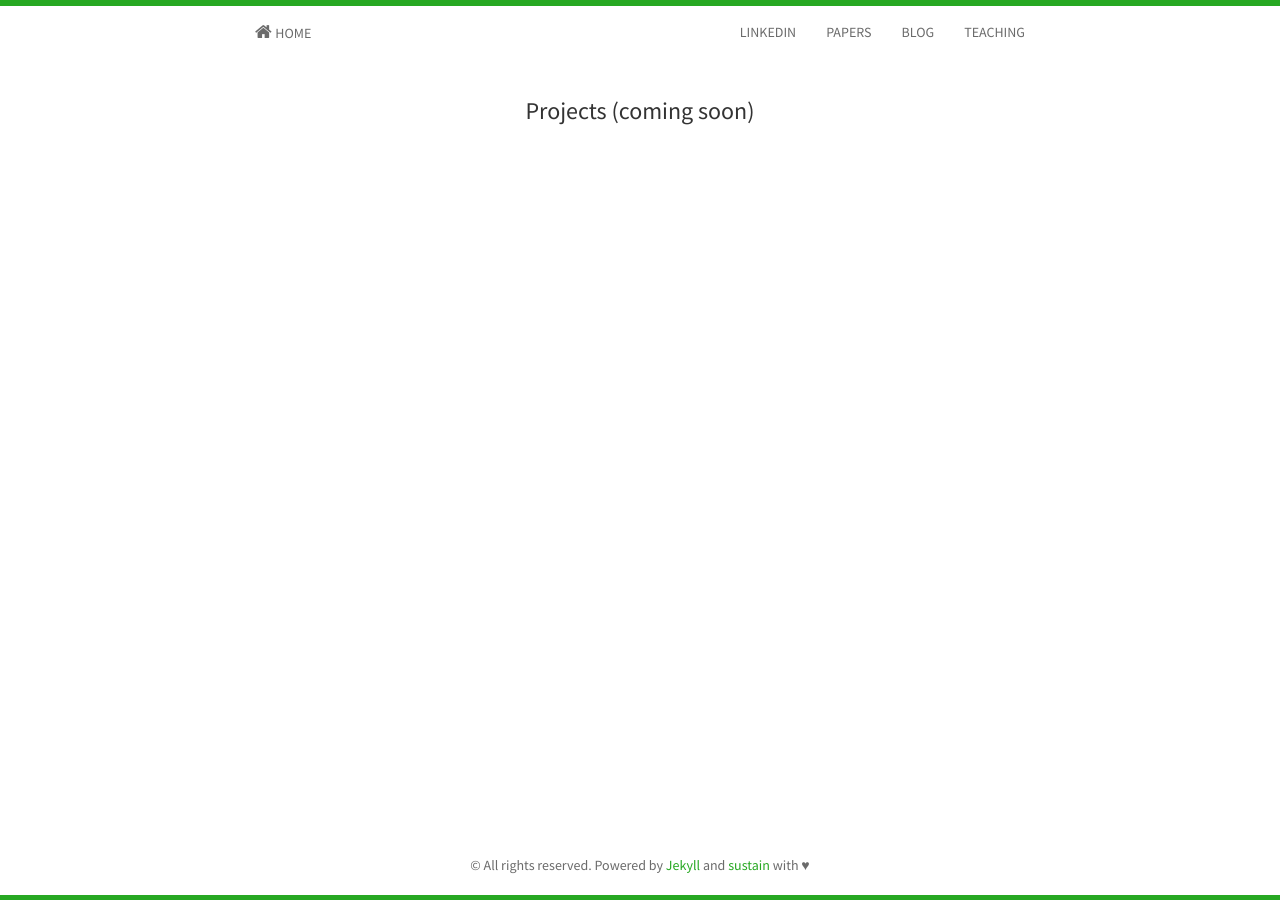
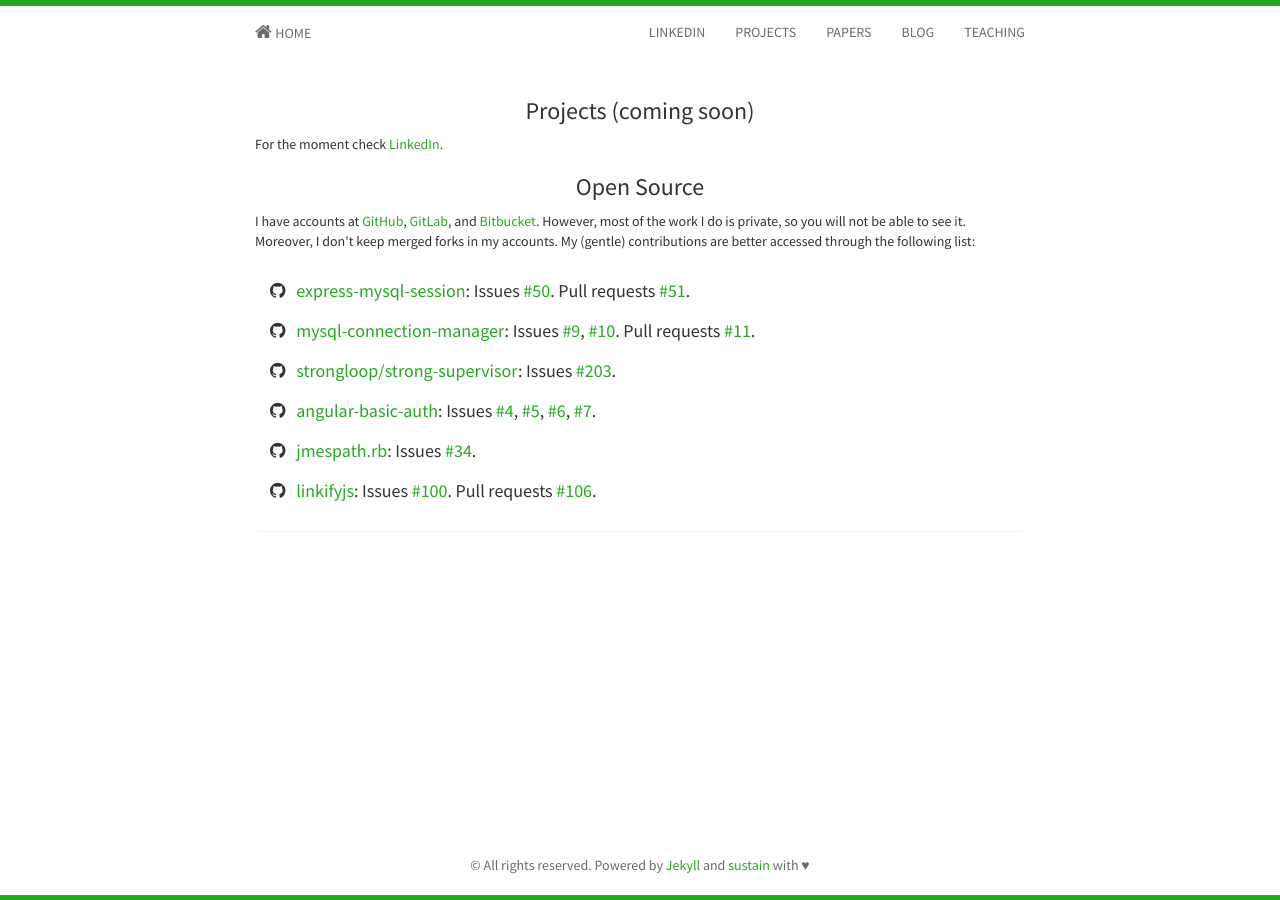
Before and after one commit to fcarreiro/fcarreiro.github.com, a Jekyll site: the page built from projects.html, in a window 1280 px wide. Built offline with Jekyll 4.4.1, drawn with Linux system fonts in a browser that asks for light colours; nearby versions of some CDN libraries.

Commit message:
Open source projects

```diff
--- /dev/null
+++ b/_data/opensource.yml
@@ -0,0 +1,29 @@
+- title: 'express-mysql-session'
+  url: 'https://github.com/chill117/express-mysql-session/'
+  issues: [50]
+  prs: [51]
+
+- title: 'mysql-connection-manager'
+  url: 'https://github.com/chill117/mysql-connection-manager/'
+  issues: [9, 10]
+  prs: [11]
+
+- title: 'strongloop/strong-supervisor'
+  url: 'https://github.com/strongloop/strong-supervisor/'
+  issues: [203]
+  prs: []
+
+- title: 'angular-basic-auth'
+  url: 'https://github.com/xelita/angular-basic-auth/'
+  issues: [4, 5, 6, 7]
+  prs: []
+
+- title: 'jmespath.rb'
+  url: 'https://github.com/jmespath/jmespath.rb/'
+  issues: [34]
+  prs: []
+
+- title: 'linkifyjs'
+  url: 'https://github.com/SoapBox/linkifyjs/'
+  issues: [100]
+  prs: [106]
--- a/_includes/header.html
+++ b/_includes/header.html
@@ -7,7 +7,7 @@
     <div id="navbar">
       <ul class="nav navbar-nav navbar-right">
         <li><a href="http://www.linkedin.com/in/fcarreiro">LINKEDIN</a></li>
-        <!-- <li><a href="{{ site.baseurl }}projects.html">PROJECTS</a></li> -->
+        <li><a href="{{ site.baseurl }}projects.html">PROJECTS</a></li>
         <li><a href="{{ site.baseurl }}papers.html">PAPERS</a></li>
         <li><a href="{{ site.baseurl }}blog.html">BLOG</a></li>
         <li><a href="{{ site.baseurl }}teaching.html">TEACHING</a></li>
--- a/_includes/social.html
+++ b/_includes/social.html
@@ -1,8 +1,6 @@
 <div class="social">
 	<h4>
-    {% if site.github %}
-	  <a href="http://github.com/{{ site.github }}"><i class="fa fa-github"></i></a>
-    {% endif %}
+	  <a href="{{ site.baseurl }}projects.html#opensource"><i class="fa fa-github"></i></a>
     {% if site.email %}
       <a href='mai&#108;to&#58;{{ site.email }}'><i class="fa fa-envelope"></i></a>
     {% endif %}
--- a/index.html
+++ b/index.html
@@ -7,7 +7,7 @@ layout: home
 	  <div class="avatar">
 		<img class="img-circle" src="{{ site.baseurl }}static/img/{{ site.avatar }}" alt="Responsive image">
 	  </div>
-	  <h3>I'm <strong>{{ site.author }}</strong>, a Software Engineer and Researcher.</h3>
+	  <h3>I'm <strong>{{ site.author }}</strong>, a <a href="{{ site.baseurl }}projects.html">Software Engineer</a> and Researcher.</h3>
 	  <h3>I have a <a href="http://dare.uva.nl/record/1/495444" target="_blank">PhD</a> in Computer Science, and a bike.</h3>
 	  <h3>For more info check out my <a href="{{ site.baseurl }}papers.html">papers</a> or my professional <a href="http://www.linkedin.com/in/fcarreiro">resumé</a>.</h3>
 	  <h3>I have also done some <a href="{{ site.baseurl }}teaching.html">teaching</a>.</h3>
--- a/projects.html
+++ b/projects.html
@@ -6,13 +6,17 @@ title: Projects
 <section id="projects">
 <div class="container">
   <h3>Projects (coming soon)</h3>
-<!--   <div class="panel panel-default">
+  <div style="text-align: left">
+    For the moment check <a href="http://www.linkedin.com/in/fcarreiro" target="_blank">LinkedIn</a>.
+  </div>
+<!--  <div class="panel panel-default">
     <div class="panel-body">
 		<h5>
 			<i class="fa fa-github"></i>&nbsp;&nbsp;<strong><a href="#">Project 1</a></strong>
 			- Ei viderer tacimates pro, quem assum ea nam. Veritus omnesque eam te. Et natum mucius tamquam vel,
 			ea dolorem volumus deterruisset nec. Graeci mentitum sea an, eu prima elaboraret est.
 		</h5>
+
 		<h5>
 			<i class="fa fa-github"></i>&nbsp;&nbsp;<strong><a href="#">Project 2</a></strong>
 			- An eripuit phaedrum qui, nec facer splendide ex, vel ea assum facilisi convenire.
@@ -42,8 +46,41 @@ title: Projects
 			- Essent putant indoctum sed in, reprimique persequeris neglegentur te quo. Nam rebum
 			tractatos partiendo at, debet ubique oporteat ut his.
 		</h5>
+  </div>
+  </div>-->
+
+  <h3 name="opensource" id="opensource">Open Source</h3>
+  <div class="panel panel-default">
+    <div style="text-align: left">
+      I have accounts at <a href="https://github.com/fcarreiro" target="_blank">GitHub</a>,
+      <a href="https://gitlab.com/u/fcmod" target="_blank">GitLab</a>,
+      and <a href="https://bitbucket.org/fcmod/" target="_blank">Bitbucket</a>.
+      However, most of the work I do is private, so you will not be able to see it.
+      Moreover, I don't keep merged forks in my accounts.
+      My (gentle) contributions are better accessed through the following list:
+    </div>
+    <div class="panel-body opensource">
+      {% for ositem in site.data.opensource %}
+        <h5>
+          <span class="fa fa-github"></span>&nbsp;&nbsp;
+          <a href="{{ ositem.url }}" target="_blank">{{ ositem.title }}</a>:
+          {% if ositem.issues.size > 0 %}
+            Issues
+            {% for issue in ositem.issues %}
+              <a href="{{ ositem.url }}issues/{{ issue }}" target="_blank">
+              #{{ issue }}</a>{% if forloop.last %}.{% else %}, {% endif %}
+            {% endfor %}
+          {% endif %}
+          {% if ositem.prs.size > 0 %}
+            Pull requests
+            {% for pr in ositem.prs %}
+              <a href="{{ ositem.url }}pull/{{ pr }}" target="_blank">
+              #{{ pr }}</a>{% if forloop.last %}.{% else %}, {% endif %}
+            {% endfor %}
+          {% endif %}
+        </h5>
+      {% endfor %}
     </div>
   </div>
- -->
 </div>
 </section>
```
